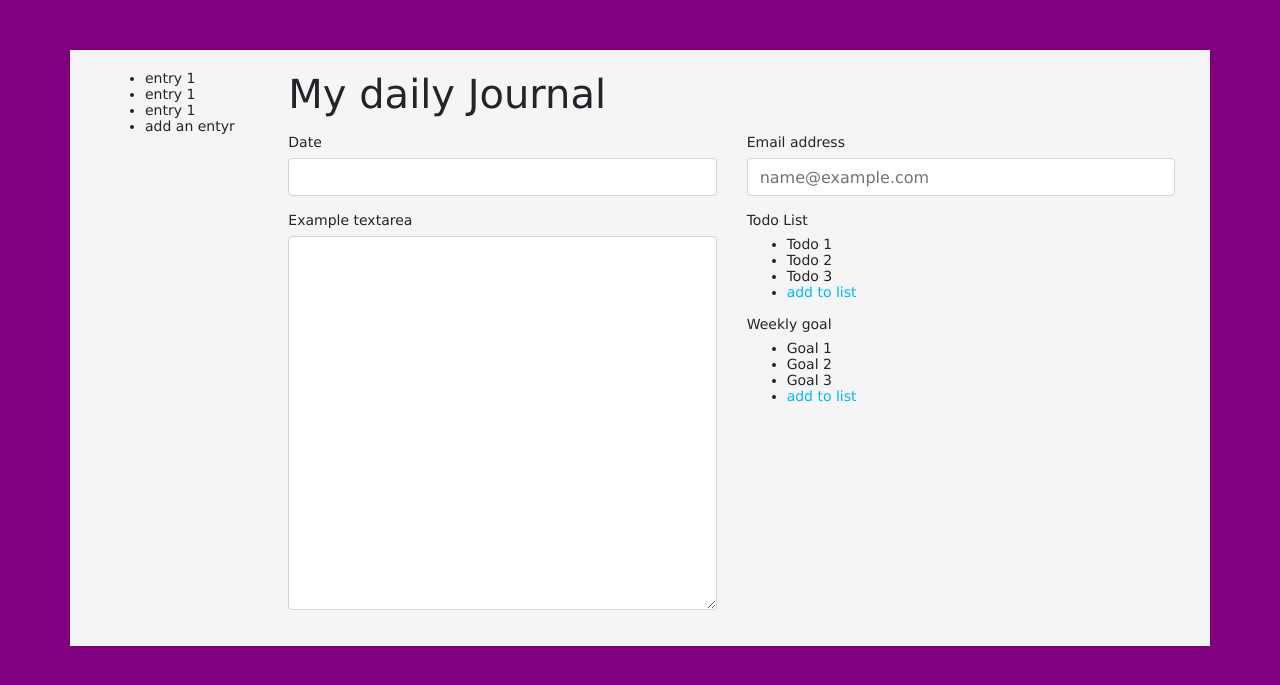
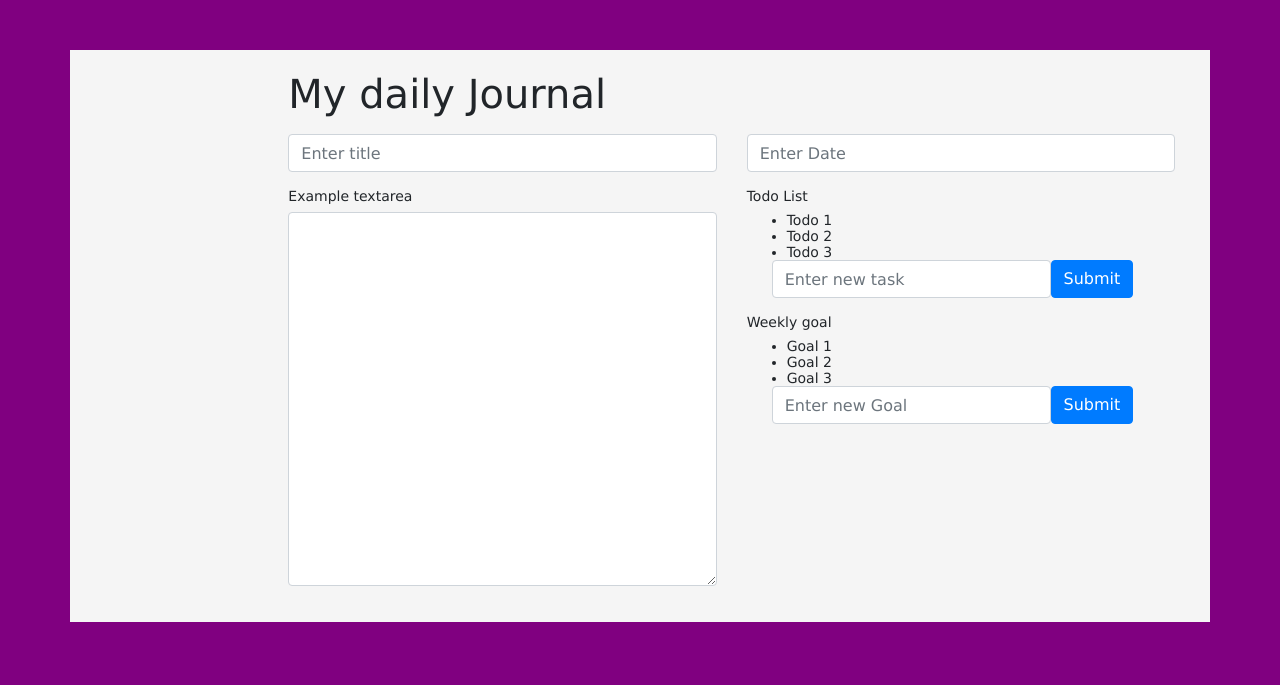
Before and after one commit to ruthersmith/web335, a Node server app: page /journal/ in a window 1280 px wide. Shown: the top 685 px of the page. Run offline with Node 20, Linux system fonts and the light colour scheme; some libraries are stand-ins or nearby versions.

```diff
--- a/views/journal.hbs
+++ b/views/journal.hbs
@@ -2,12 +2,12 @@
   <div class="row card-body">
 
       <div class="col-md-2">
-    <ul>
+    {{!-- <ul>
       <li>entry 1</li>
       <li>entry 1</li>
       <li>entry 1</li>
       <li> add an entyr</li>
-    </ul>
+    </ul> --}}
   </div>
   <div class="col-md-10">
     <div>
@@ -17,20 +17,22 @@
   </div>
 
   <div class="form-group row">
+
       <div class="col-md-6">
-           <label for="exampleFormControlInput1">Date</label>
-          <input type="text" class="form-control" id="exampleFormControlInput1" placeholder="">
+          <input type="text" class="form-control"  placeholder="Enter title">
       </div>
 
       <div class="col-md-6">
-           <label for="exampleFormControlInput1">Email address</label>
-          <input type="text" class="form-control" id="exampleFormControlInput1" placeholder="name@example.com">
+          <input type="text" class="form-control" placeholder="Enter Date">
       </div>
 
   </div>
 
 
   <div class="form-group row">
+
+
+
     <div class="col-md-6">
        <label for="exampleFormControlTextarea1">Example textarea</label>
         <textarea class="form-control" id="exampleFormControlTextarea1" rows="15"></textarea>
@@ -44,7 +46,14 @@
               <li>Todo 1</li>
               <li>Todo 2</li>
               <li>Todo 3</li>
-              <li><a href="#">add to list</a></li>
+
+              <form action="#">
+                <div class="form-group row">
+                  <input type="email" class="form-control col-md-8" id="exampleInputEmail1" placeholder="Enter new task">
+                  <button type="submit" class="btn btn-primary">Submit</button>
+                </div>
+              </form>
+
             </ul>
          </div>
 
@@ -54,7 +63,12 @@
               <li>Goal 1</li>
               <li>Goal 2</li>
               <li>Goal 3</li>
-              <li><a href="#">add to list</a></li>
+               <form action="#">
+                <div class="form-group row">
+                  <input type="email" class="form-control col-md-8" id="exampleInputEmail1" placeholder="Enter new Goal">
+                  <button type="submit" class="btn btn-primary">Submit</button>
+                </div>
+              </form>
             </ul>
          </div>
 
```
